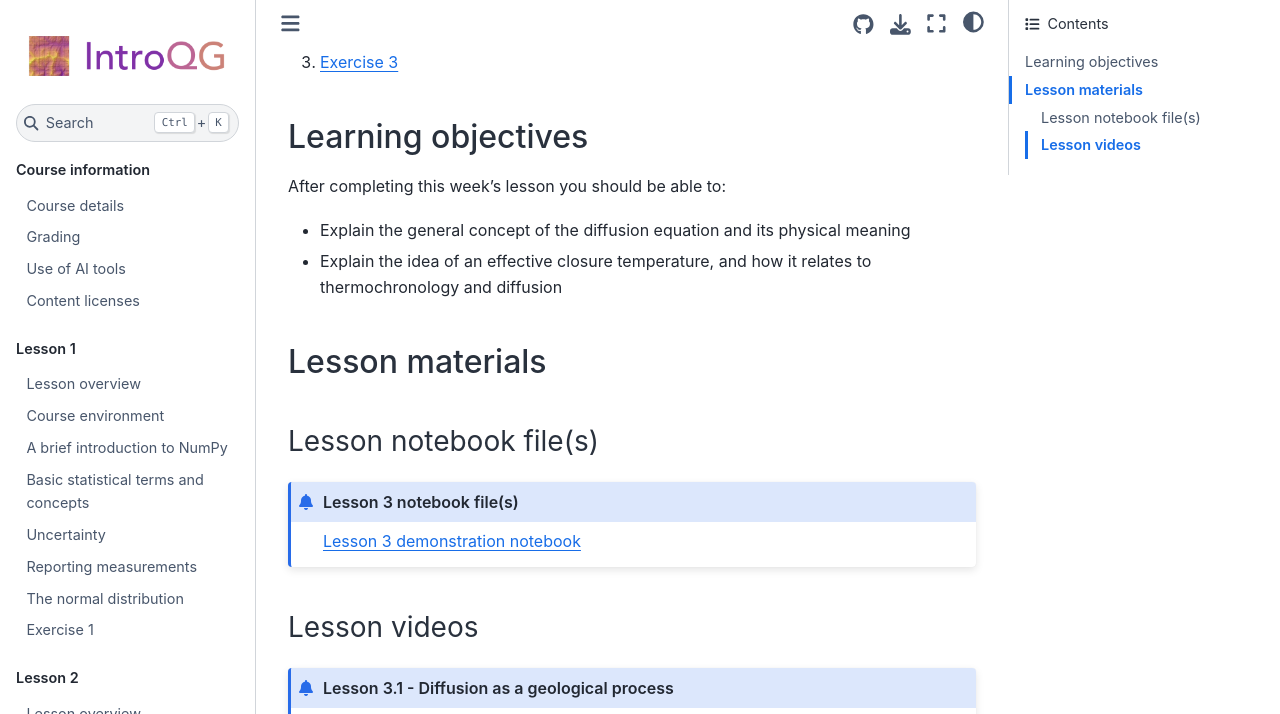
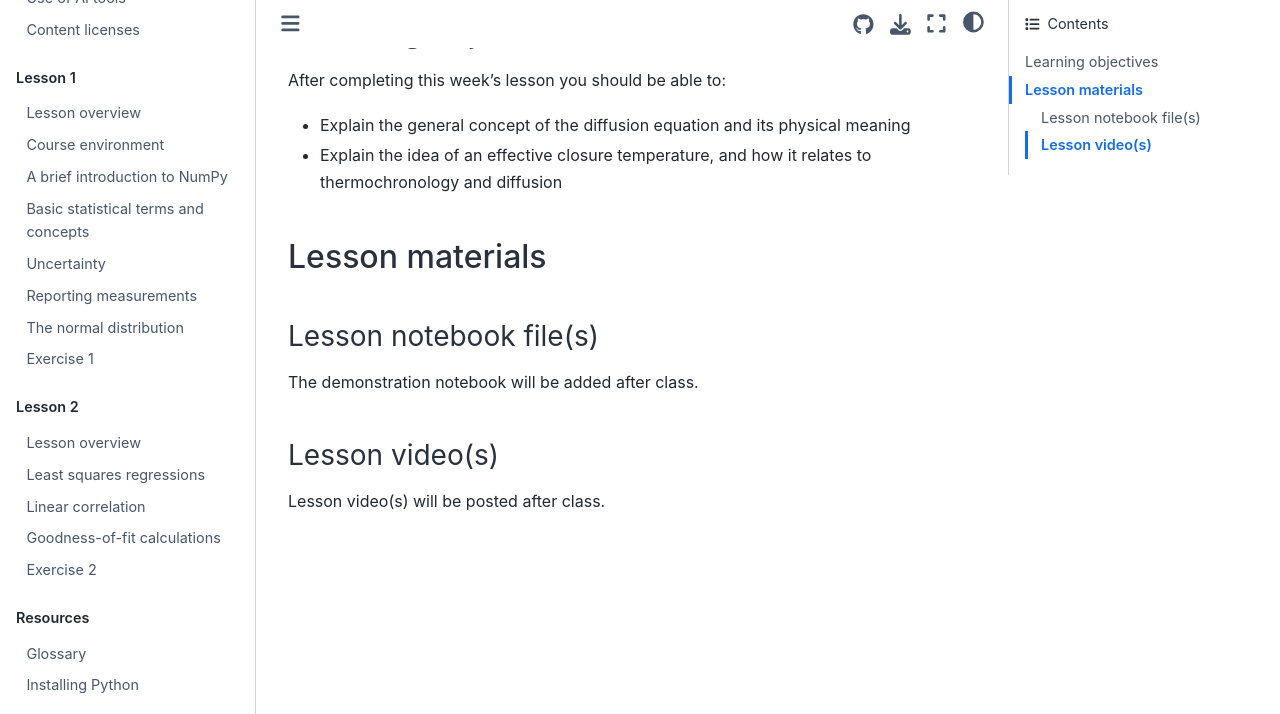
Before and after one commit to IntroQG/site, a Sphinx documentation site: the page built from source/lessons/L3/overview.rst, in a window 1280 px wide and 1400 px high, scrolled down 271 px. Shown: the top 714 px of the window. Built offline with Sphinx 7.4.7 and the Sphinx Book theme 1.1.4, drawn with Linux system fonts in a browser that asks for light colours; some of the changed text lies outside the part shown; grey boxes are pictures that could not be loaded.

Commit message:
Hide old lesson videos and demo notebook

```diff
--- a/source/lessons/L3/overview.rst
+++ b/source/lessons/L3/overview.rst
@@ -4,10 +4,6 @@ Lesson 3 overview
 This week we encounter our first common geoscience equation, the diffusion equation, and the lesson for this week differs slightly from the previous lessons.
 We will start with two lectures about the diffusion equation in general and its applications for mineral dating.
 As usual we will finish with the exercise for this week.
-
-1. :doc:`Natural diffusion lecture slides <natural-diffusion>`
-2. :doc:`Basic concepts of thermochronology lecture slides <thermochron-basics>`
-3. :doc:`Exercise 3 <exercise-3>`
 
 Learning objectives
 -------------------
@@ -23,23 +19,29 @@ Lesson materials
 Lesson notebook file(s)
 ~~~~~~~~~~~~~~~~~~~~~~~
 
-.. admonition:: Lesson 3 notebook file(s)
+The demonstration notebook will be added after class.
 
-    `Lesson 3 demonstration notebook <../../notebooks/L3/lesson-3-demo-notebook.html>`__
+..
+    .. admonition:: Lesson 3 notebook file(s)
 
-Lesson videos
-~~~~~~~~~~~~~
+        `Lesson 3 demonstration notebook <../../notebooks/L3/lesson-3-demo-notebook.html>`__
 
-.. admonition:: Lesson 3.1 - Diffusion as a geological process
+Lesson video(s)
+~~~~~~~~~~~~~~~
 
-    .. raw:: html
+Lesson video(s) will be posted after class.
 
-        <iframe width="560" height="315" src="https://www.youtube.com/embed/T1rl6mAWzQs" title="YouTube video player" frameborder="0" allow="accelerometer; autoplay; clipboard-write; encrypted-media; gyroscope; picture-in-picture" allowfullscreen></iframe>
-        <p>Dave Whipp, University of Helsinki <a href="https://www.youtube.com/channel/UClNYqKkR-lRWyn7jes0Khcw">@ Quantitative Geology channel on Youtube</a>.</p>
+..
+    .. admonition:: Lesson 3.1 - Diffusion as a geological process
 
-.. admonition:: Lesson 3.2 - Basic concepts of thermochronology
+        .. raw:: html
 
-    .. raw:: html
+            <iframe width="560" height="315" src="https://www.youtube.com/embed/T1rl6mAWzQs" title="YouTube video player" frameborder="0" allow="accelerometer; autoplay; clipboard-write; encrypted-media; gyroscope; picture-in-picture" allowfullscreen></iframe>
+            <p>Dave Whipp, University of Helsinki <a href="https://www.youtube.com/channel/UClNYqKkR-lRWyn7jes0Khcw">@ Quantitative Geology channel on Youtube</a>.</p>
 
-        <iframe width="560" height="315" src="https://www.youtube.com/embed/N0QFvDAKKFU" title="YouTube video player" frameborder="0" allow="accelerometer; autoplay; clipboard-write; encrypted-media; gyroscope; picture-in-picture" allowfullscreen></iframe>
-        <p>Dave Whipp, University of Helsinki <a href="https://www.youtube.com/channel/UClNYqKkR-lRWyn7jes0Khcw">@ Quantitative Geology channel on Youtube</a>.</p>
+    .. admonition:: Lesson 3.2 - Basic concepts of thermochronology
+
+        .. raw:: html
+
+            <iframe width="560" height="315" src="https://www.youtube.com/embed/N0QFvDAKKFU" title="YouTube video player" frameborder="0" allow="accelerometer; autoplay; clipboard-write; encrypted-media; gyroscope; picture-in-picture" allowfullscreen></iframe>
+            <p>Dave Whipp, University of Helsinki <a href="https://www.youtube.com/channel/UClNYqKkR-lRWyn7jes0Khcw">@ Quantitative Geology channel on Youtube</a>.</p>
```
